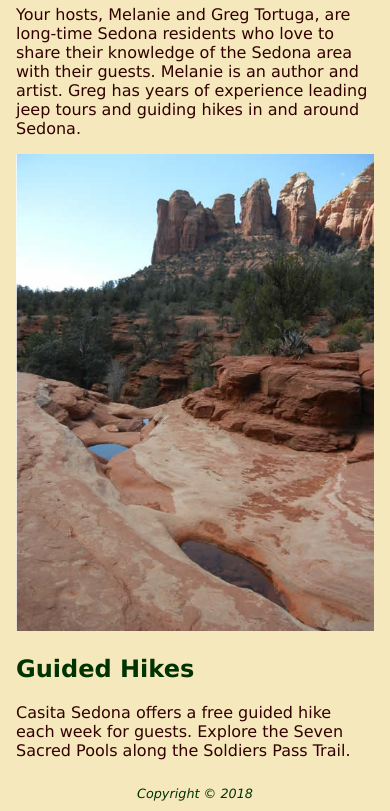
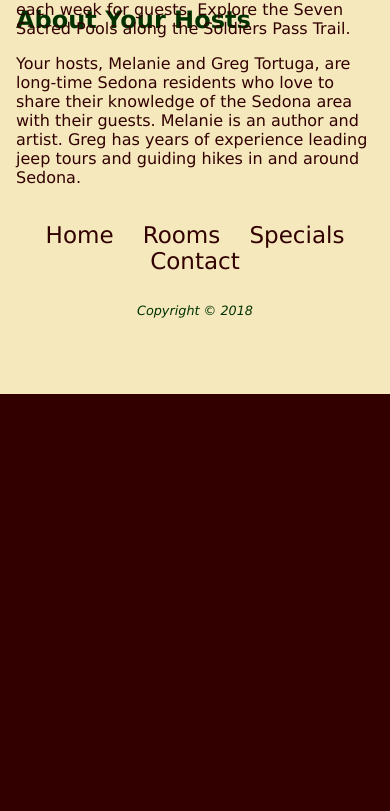
Before and after one commit to 44334-f19/ch7inclassnotesgrid-zachariahwatson, a plain HTML site: page index.html in a window 390 px wide. Shown: the part 768-1579 px from the top of the page. After the commit the page ends 1162 px from the top, so only its background shows below. Drawn offline with Linux system fonts and the light colour scheme.

Commit message:
Added grid layout
Added grid layout technique

```diff
--- a/index.html
+++ b/index.html
@@ -15,11 +15,16 @@ header, h1, #wrapper{ margin-top: 0; }
 	        width: 90%;
 			margin: auto;
             color: #330000;
+    display: grid;
+    grid-template-columns: 160px 1fr 160px;
+    grid-template-rows: 200px auto 160px;
 }
 h1, h2 { color: #003300; }
 header { background-image: url(header.jpg);
          background-repeat: no-repeat;
 		 background-size: cover;
+    grid-row: 1/2;
+    grid-column: 1/4;
 }
 h1 { text-align: center;
       font-size: 300%;
@@ -28,6 +33,12 @@ h1 { text-align: center;
 }
 nav, main, aside {  padding: 0 1em;
 }
+    nav {grid-row: 2/3;
+    grid-column: 1/2;}
+    main {grid-row: 2/3;
+    grid-column: 2/3;}
+    aside {grid-row: 2/3;
+    grid-column: 3/4;}
 img { width: 100%;
       height: auto;
 }
@@ -44,19 +55,51 @@ footer { text-align: center;
 		 font-style: italic;
 		 color: #003300;
 		 padding: 2.5%;
+    grid-row: 3/4;
+    grid=columns: 1/4;
 }
 @media only screen and (max-width: 1024px) {
             body { margin: 0; padding: 0; }
-            #wrapper { width: auto; margin: 0; }
+            #wrapper { width: auto; margin: 0;
+            grid-template-columns: 1fr 160px;
+            grid-template-rows: 200px auto auto 100px;}
 		    h1 { font-size: 200%; }
 			nav ul { text-align: center; }
 			nav li { padding: 0 0.5em;
 				     font-size: 1.2em;
                      display: inline;
 			}
+    nav {grid-row: 2/3;
+    grid-column: 1/3;}
+    main {grid-row: 3/4;
+    grid-column: 1/2;}
+    aside {grid-row: 3/4;
+    grid-column: 2/3;}
+    header {
+        grid-row: 1/2;
+        grid-column: 1/3;}
+    footer {
+        grid-row: 4/5;
+        grid-column: 1/3;
+    }
 
 }
 @media only screen and (max-width: 768px) {
+    #wrapper {grid-template-columns: auto;
+    grid-template-rows: 200px auto auto auto 100px;}
+    nav {grid-row: 4/5;
+    grid-column: 1/2;}
+    main {grid-row: 2/3
+    grid-column: 1/2;}
+    aside {grid-row: 3/4;
+    grid-column: 1/2;}
+    header {
+        grid-row: 1/2;
+        grid-column: 1/2;}
+    footer {
+        grid-row: 5/6;
+        grid-column: 1/2;
+    }
 
 }
 header, main, nav, footer, figure, figcaption { display: block; }
```
